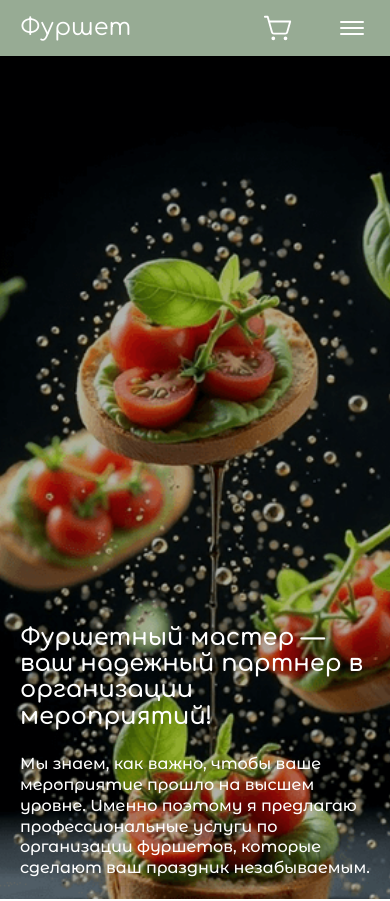
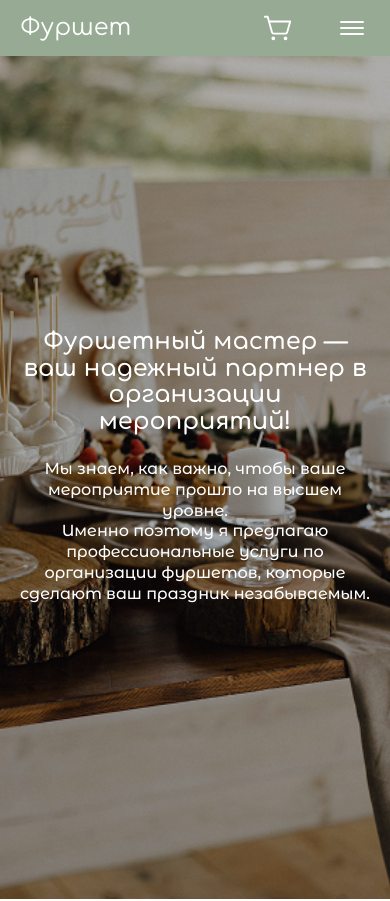
Before and after one commit to RAaDAGoN/deploy-furshet, a Vue app in the folder furshet/: page / in a window 390 px wide. Shown: the top 901 px of the page. Built offline with nearby package versions, Linux system fonts and the light colour scheme.

Commit message:
Элемент корзины, новый баннер

```diff
--- a/furshet/src/components/main/Slider.vue
+++ b/furshet/src/components/main/Slider.vue
@@ -3,14 +3,14 @@
     <!-- Основной контейнер изображения -->
     <picture class="absolute inset-0 w-full h-full">
       <!-- Мобильная версия -->
-      <source srcset="/image/SlideMobile.png" media="(max-width: 640px)" />
+      <source srcset="/image/BannerMobile1.jpg" media="(max-width: 640px)" />
 
       <!-- Планшет -->
-      <source srcset="/image/Slide1.png" media="(max-width: 1024px)" />
+      <source srcset="/image/Banner1.jpg" media="(max-width: 1024px)" />
 
       <!-- Десктоп -->
       <img
-          src="/image/Slide11.svg"
+          src="/image/Banner1.jpg"
           alt="Slide 1"
           class="w-full h-full object-cover"
       />
@@ -26,13 +26,13 @@
     <div class="absolute z-30 inset-0 bg-black/30"></div>
 
     <!-- Контент -->
-    <div class="max-w-[1746px] mx-auto relative z-40 flex items-end md:items-center h-full px-5 sm:px-5 pb-5">
-      <div class="max-w-[1020px]">
-        <h1 class="text-white text-left text-2xl md:text-[55px] font-comfort font-semibold mb-6 leading-[110%]">
+    <div class="max-w-[1746px] mx-auto relative z-40 flex justify-center items-center h-full px-5 sm:px-5 pb-5">
+      <div class="max-w-[1525px] flex flex-col justify-center items-center">
+        <h1 class="text-white text-center text-2xl md:text-[55px] font-comfort font-semibold mb-6 leading-[110%]">
           Фуршетный мастер — ваш надежный партнер в организации мероприятий!
         </h1>
-        <p class="text-white text-[16px] md:text-2xl font-medium font-montserrat leading-[130%]">
-          Мы знаем, как важно, чтобы ваше мероприятие прошло на высшем уровне. Именно поэтому я предлагаю профессиональные услуги по организации фуршетов, которые сделают ваш праздник незабываемым.
+        <p class="max-w-[1020px] text-white text-[16px] text-center md:text-2xl font-medium font-montserrat leading-[130%]">
+          Мы знаем, как важно, чтобы ваше мероприятие прошло на высшем уровне. <br/>Именно поэтому я предлагаю профессиональные услуги по организации фуршетов, которые сделают ваш праздник незабываемым.
         </p>
       </div>
     </div>
--- /dev/null
+++ b/furshet/src/components/ui/CartButton.vue
@@ -0,0 +1,20 @@
+<template>
+  <button class="bg-[#97AB94] text-white font-montserrat font-semibold cursor-pointer
+      px-6 py-3
+      text-sm
+      sm:text-xs
+      md:text-2xl
+      md:px-1 md:py-4
+      lg:px-8
+      border-[1px]
+
+">
+    {{ title }}
+  </button>
+</template>
+
+<script setup>
+defineProps({
+  title: String,
+})
+</script>
--- a/furshet/src/pages/Cart.vue
+++ b/furshet/src/pages/Cart.vue
@@ -1,49 +1,85 @@
 <template>
-  <div class="max-w-[1746px] mx-auto p-5">
+  <div class="max-w-[1746px] mx-auto p-5 pt-10">
 
     <h1 class="font-comfort font-bold text-4xl md:text-[60px] text-[#97AB94] mb-6 md:mb-10">Корзина</h1>
-    <div class="flex justify-between font-comfort">
-      <div>
-        <img src="" alt="">
+
+
+    <div class="flex flex-col md:flex-row justify-between ">
+
+      <div class="flex flex-1 justify-between items-center font-comfort max-w-[1272px] max-h-[105px] border-t-2 pt-10 border-[#97AB94]">
+        <div class="flex justify-between items-center gap-11">
+          <img class="w-[105px] h-[105px]" src="/image/Menu2.png" alt="">
           <h1 class="font-bold text-[28px]">Жульены</h1>
         </div>
 
-      <div class="text-[18px] font-medium text-[#929292] ">
+        <div class="text-[18px] font-medium text-[#929292] flex justify-between items-center gap-28">
+          <div>
             <p>Количество</p>
             <div class="flex justify-between items-center border-2 border-[#CECECEEB] py-3 px-[25px] max-h-[56px] w-[140px]">
 
               <button @click="increment" class="text-[30px] text-[#3C3C3C] text-opacity-50">+</button>
-          <p>{{count}}</p>
+              <p>{{ count }}</p>
               <button v-if="increment > 1" @click="decrement" class="text-[30px] text-[#3C3C3C] text-opacity-0">-</button>
               <button v-else @click="decrement" class="text-[30px] text-[#3C3C3C] text-opacity-50">-</button>
             </div>
           </div>
 
+          <div>
             <div class="text-[18px] font-medium text-[#929292] ">
               <p>Итого:</p>
               <h1 class="text-[30px] font-bold text-[#2E2F2A]">3 490 ₽</h1>
             </div>
-
-      <img src="/image/icons/close.svg" alt="">
+          </div>
 
         </div>
 
-    <div>
-      <h1>Оформление заказа</h1>
-      <div>
+
+
+        <div class="max-w-[35px] max-h-[35px]">
+          <img src="/image/icons/close.svg" alt="">
+        </div>
+
 
       </div>
+
+      <div class="border border-[#ECEBE4] rounded-[15px] p-[32px]">
+        <h1 class="font-comfort font-bold text-[30px] text-[#2E2F2A] mb-3">Оформление заказа</h1>
+        <div class="flex flex-col justify-between gap-5 py-5 border-y-[2px] border-[#ECEBE4] font-montserrat mb-10">
+          <div class="flex justify-between text-[22px]">
+            <h2>Товары (1)</h2>
+            <p>3 490 ₽</p>
           </div>
+
+          <div class="flex justify-between text-[22px]">
+            <h2>Скидки</h2>
+            <p>-</p>
+          </div>
+        </div>
+
+        <div class="font-comfort font-bold flex justify-between text-[22px] items-center">
+          <h2 class="text-[30px]">Итого:</h2>
+          <p class="text-2xl">3 490 ₽</p>
+        </div>
+        <p class="font-montserrat font-medium text-lg text-[#929292]">Без учета стоимости доставки</p>
+
+        <CartButton class="mx-auto w-full mt-7" title="Оформить заказ"/>
+
+      </div>
+
+    </div>
+
 
   </div>
 </template>
 
 <script setup>
 import {ref} from "vue";
+import Button from "@/components/ui/Button.vue";
+import CartButton from "@/components/ui/CartButton.vue";
 
-  const count =ref(1)
+const count = ref(1)
 
-  const increment= () => {
+const increment = () => {
   count.value++
 
 }
```
Also changed, not shown: furshet/public/image/Banner1.jpg (added), furshet/public/image/BannerMobile1.jpg (added). Lines whose indentation alone changed are shown as unchanged.
